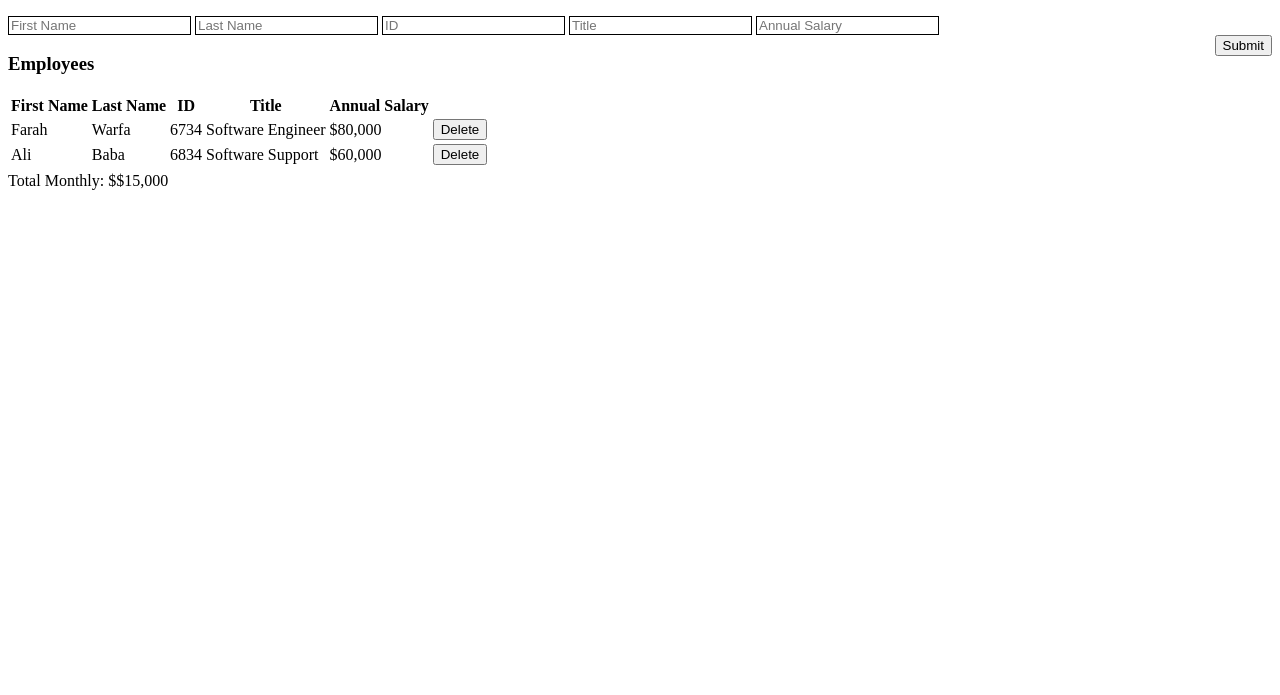
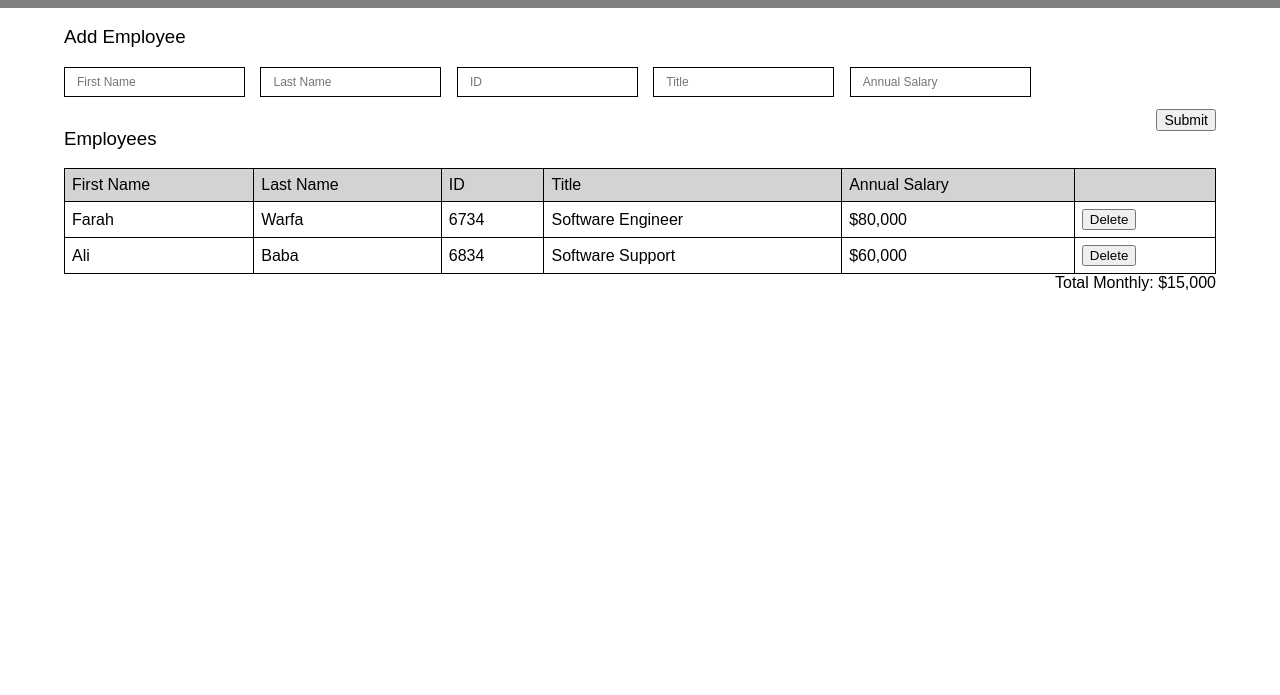
Before and after one commit to fwarfa/weekend-jquery-salary-calculator, a plain HTML site: page index.html in a window 1280 px wide. Shown: the part 105-800 px from the top of the page. Drawn offline with Linux system fonts and the light colour scheme.

Commit message:
completed base css styling

```diff
--- a/index.html
+++ b/index.html
@@ -13,6 +13,7 @@
     <header>
         <h1>Salary Calculator</h1>
     </header>
+    <form id="calcForm">
         <h3>Add Employee</h3>
         <input  id="firstName"
                 type="text"
@@ -64,14 +65,12 @@
                     <td>Software Support</td>
                     <td>$60,000</td>
                     <td><button>Delete</button></td>
-            </tr>
-            <tr>
-                <td></td>
-            </tr>
+                </tr></tr>
             </tbody>
         </table>
         <div>
-        Total Monthly: $<span id="totalPrice">$15,000</span>
+            Total Monthly: $<span id="totalMonthly">15,000</span>
         </div>
+</form>
 </body>
 </html>
--- a/style.css
+++ b/style.css
@@ -1,9 +1,57 @@
+body {
+    font-family: sans-serif;
+    margin: 0;
+}
+
+form {
+    margin: 0 auto;
+    width: 90%;
+}
+
+input {
+    font-size: 12px;
+    padding: 7px 12px;
+    margin-right: 11px;
+    margin-bottom: 12px;
+}
+
 header {
     background-color: grey;
+    font-size: 20px;
+    font-weight: normal;
+    padding: 7px;
 }
+
 h1 {
     color: white;
     text-align: center;
+}
+h3 {
+    font-weight: normal;
+}
+
+table, td, th {
+    border: 1px solid black;
+
+}
+
+table {
+    border-collapse: collapse;
+    width: 100%;
+}
+
+td, th {
+    padding: 7px;
+}
+
+th {
+    background-color: lightgrey;
+    font-weight: normal;
+    text-align: left;
+}
+
+td {
+    font-size: 16px;
 }
 
 input {
@@ -12,4 +60,9 @@ input {
 
 #submitBtn {
     float: right;
+    font-size: 14px;
 }
+
+div {
+    text-align: right;
+}
```
Lines whose indentation alone changed are shown as unchanged.
